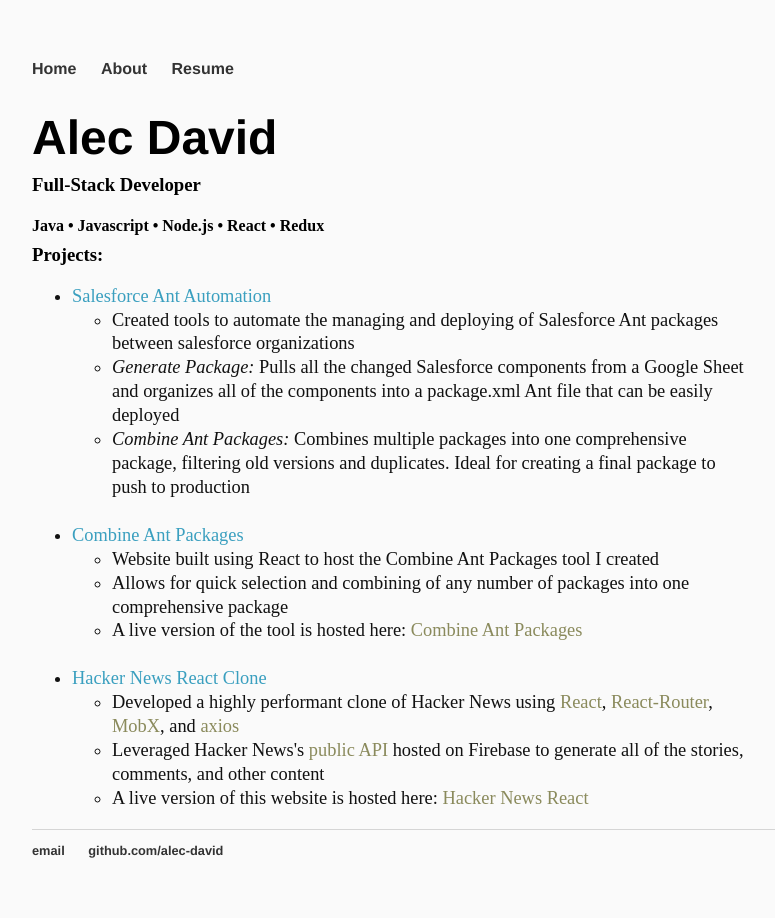
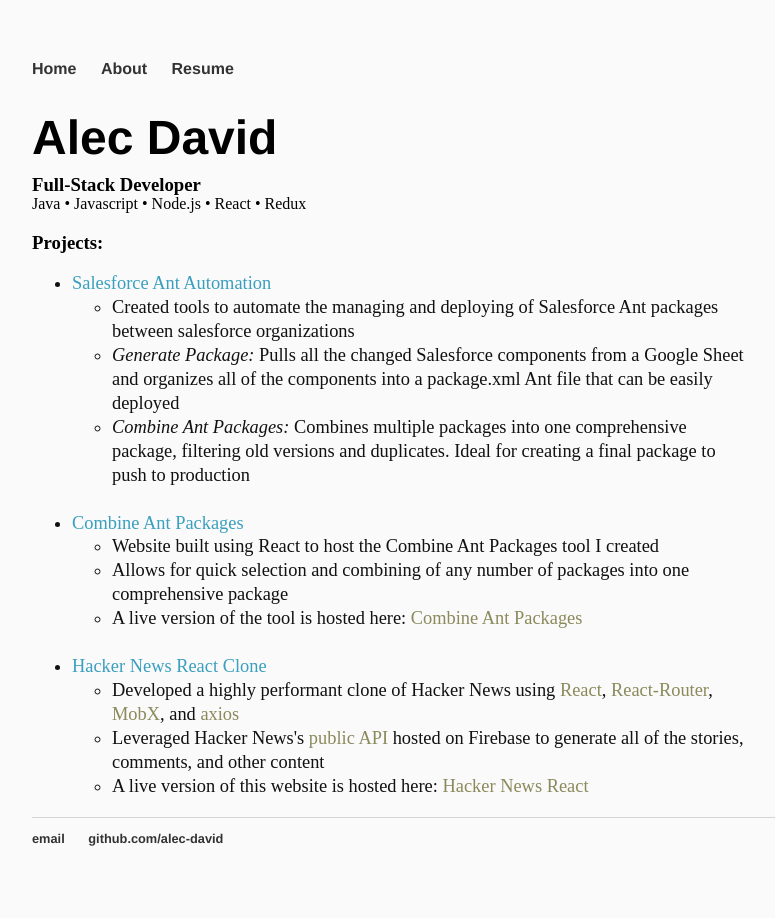
Before and after one commit to alec-david/alec-david.github.io, a Jekyll site: the page built from index.html, in a window 1280 px wide. Shown: the whole page, without its empty margins (160-935 px from the left). Built offline with Jekyll 4.4.1, drawn with Linux system fonts in a browser that asks for light colours.

Commit message:
small style tweak

```diff
--- a/css/main.css
+++ b/css/main.css
@@ -68,6 +68,6 @@
   font-size: 1.4em;
 }
 
-#skills {
-  margin-bottom: -10px;
+#title {
+  margin-bottom: -1px;
 }
--- a/index.html
+++ b/index.html
@@ -5,8 +5,8 @@
 
 <div class="blurb">
 	<h1>Alec David</h1>
-	<h3>Full-Stack Developer</h3>
-	<h4 id="skills">Java • Javascript • Node.js • React • Redux</h4>
+	<h3 id="title">Full-Stack Developer</h3>
+	<div>Java • Javascript • Node.js • React • Redux</div>
 	<h3>Projects:</h3>
 	<ul id="ProjectList">
 		<li>
```
